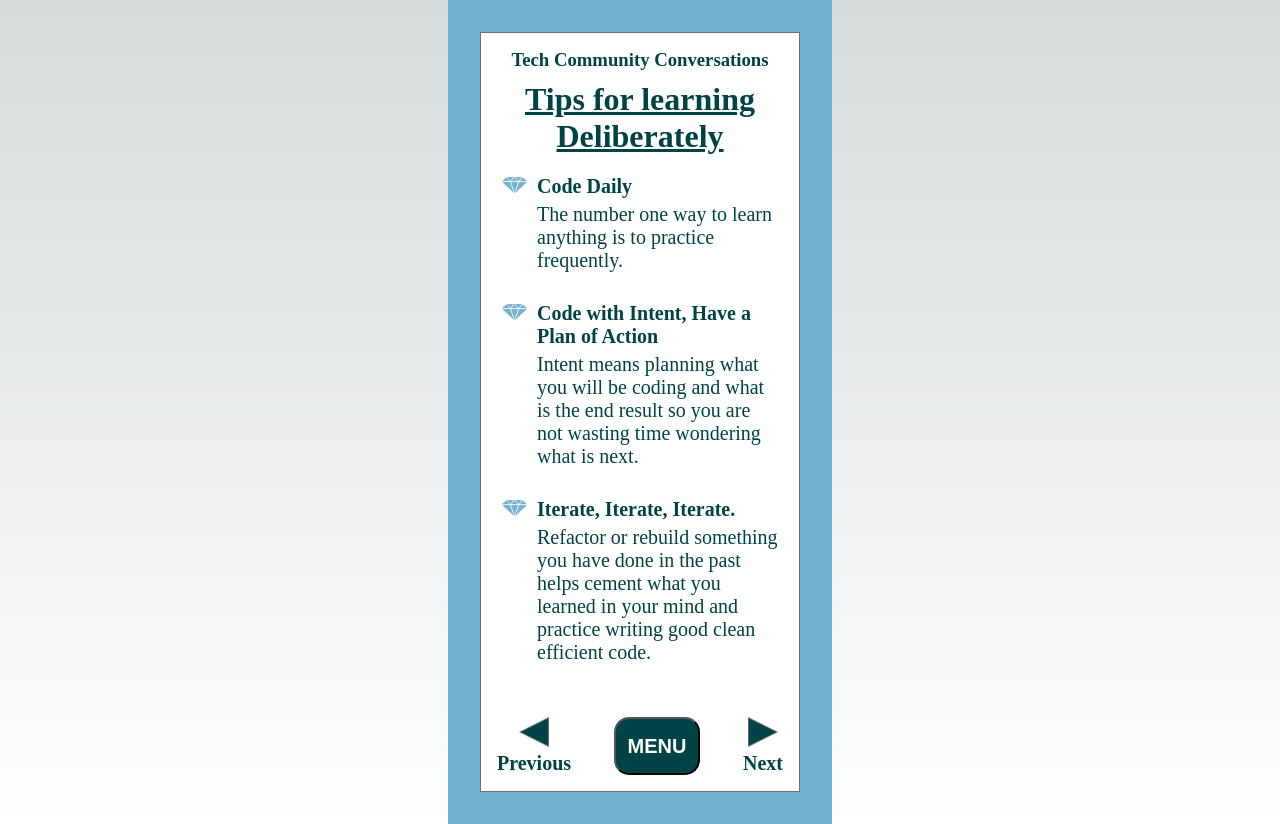
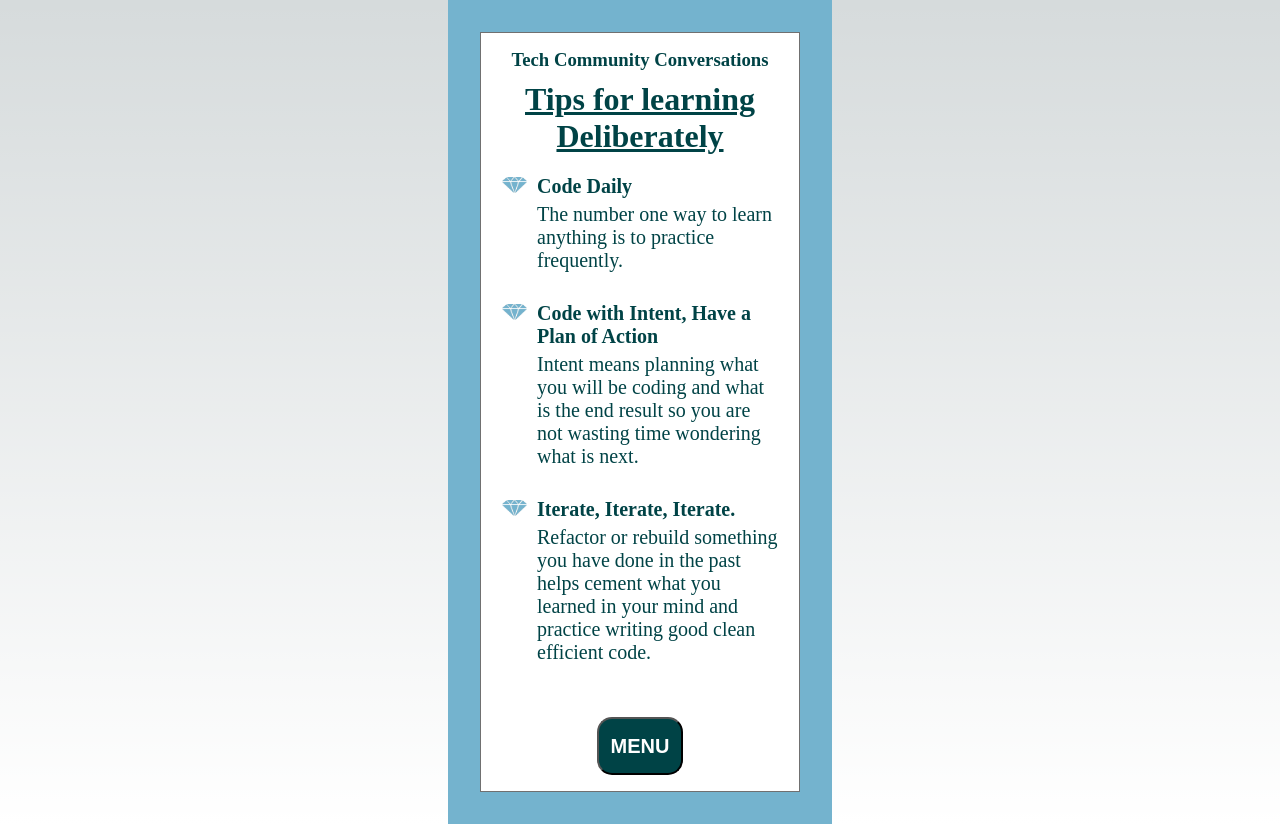
Before and after one commit to jcsmileyjr/tech-community-career-conversations, a Next.js app: page /1 in a window 1280 px wide. Built offline with nearby package versions, Linux system fonts and the light colour scheme.

Commit message:
Refactor the way users move around

```diff
--- a/src/pages/[articleID].js
+++ b/src/pages/[articleID].js
@@ -82,32 +82,10 @@ const Article = (req, res) => {
                   }
                 </section>
               </div>
-              <footer className={styles.footer}>
-                <div className={styles.footerDirections} onClick={() => previousArticle()}>
-                  <Image
-                    src={PreviousArrow}
-                    alt="Left Arrow"
-                    className={""}
-                    width={30}
-                    height={30}
-                    priority
-                  />
-                  <p className={`${styles.footerArrowTitle} ${styles.primaryTextColorBold}`}>Previous</p>
-                </div>
+              <footer className={styles.footerArticle}>
                 <button type="button" className={styles.footerMenuButton}>
                   <Link href="/menu">MENU</Link>
                 </button>
-                <div className={styles.footerDirections} onClick={() => nextArticle()}>
-                  <Image
-                    src={NextArrow}
-                    alt="Right Arrow"
-                    className={""}
-                    width={30}
-                    height={30}
-                    priority
-                  />
-                  <p className={`${styles.footerArrowTitle} ${styles.primaryTextColorBold}`}>Next</p>
-                </div>
               </footer>
             </main>
         </div>
--- a/src/pages/menu.js
+++ b/src/pages/menu.js
@@ -32,7 +32,7 @@ const Menu = () => {
                     }
 
                     {content !== 'loading' && content.map((article, index) => (
-                        <Link href={`/${article.articleID}`} key={index} className={`${styles.articleLinks} ${styles.primaryTextColorBold}`}>{article.title} & {article.articleID}</Link>
+                        <Link href={`/${article.articleID}`} key={index} className={`${styles.articleLinks} ${styles.primaryTextColorBold}`}>{article.title}</Link>
                     ))
                     }
                 </main>
--- a/src/styles/Home.module.css
+++ b/src/styles/Home.module.css
@@ -71,6 +71,13 @@
   justify-self: flex-end;
 }
 
+.footerArticle {
+  display: flex;
+  flex-direction: row;
+  justify-content: center;
+  justify-self: flex-end;
+}
+
 .footerDirections {
   display: flex;
   flex-direction: column;
@@ -90,6 +97,7 @@
   font-weight: bold;
   border-radius: 15px;
   font-size: 1.25rem;
+  min-height: 58px;
 }
 
 /*Desktop view*/
--- a/src/styles/Menu.module.css
+++ b/src/styles/Menu.module.css
@@ -37,7 +37,7 @@
 }
 
 .articleLinks {
-    margin-bottom: 10px;
+    margin-bottom: 15px;
 }
 
 /*Desktop view*/
```
